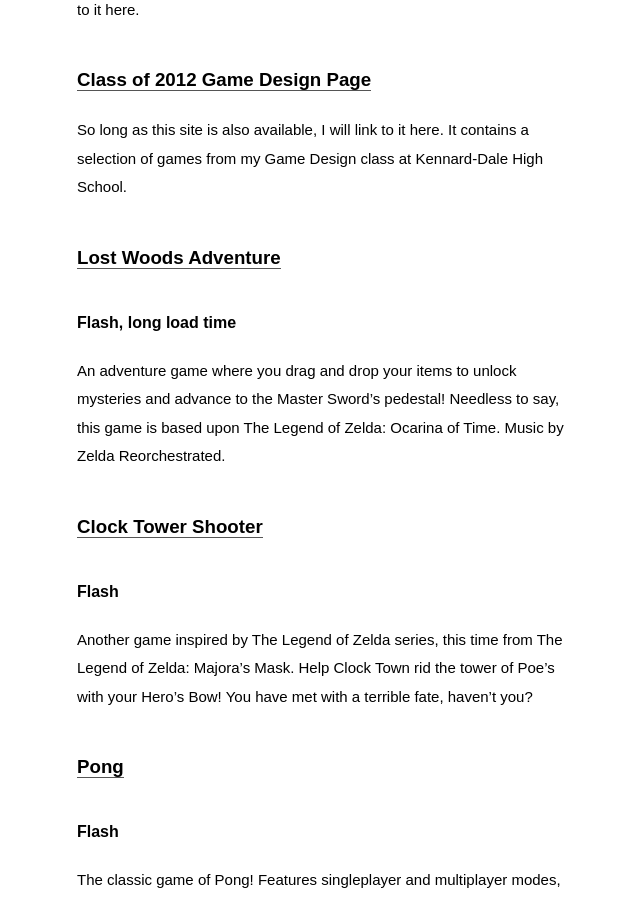
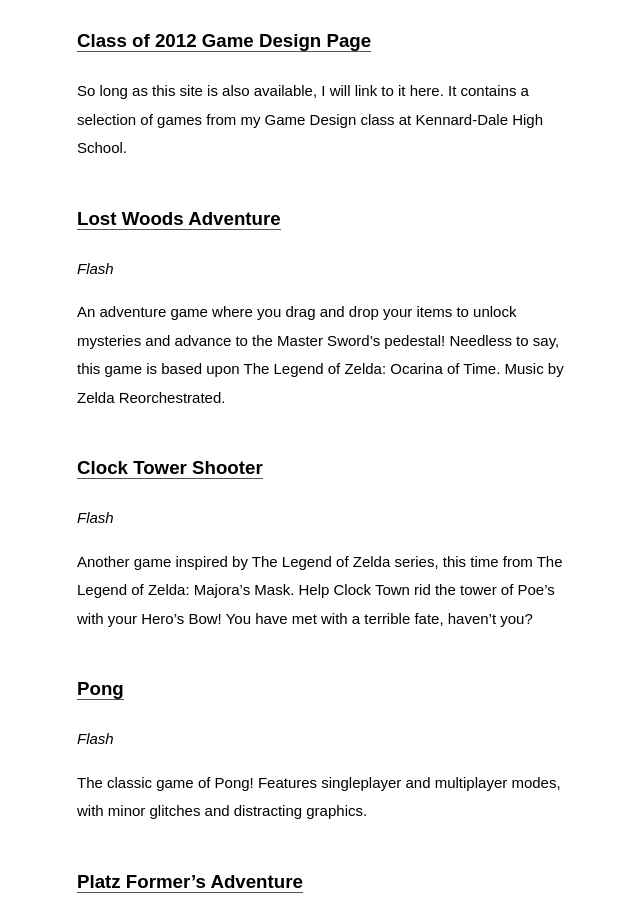
Before and after one commit to Larke12/larke12.github.io, a Jekyll site: the page built from _posts/2015-12-24-game-design.md, in a window 1280 px wide and 900 px high, scrolled down 1145 px. Shown: the whole window, without its empty margins (313-953 px from the left). Built offline with Jekyll 4.4.1, drawn with Linux system fonts in a browser that asks for light colours; some web fonts are replaced.

Commit message:
Updated formatting on Game Design

```diff
--- a/_posts/2015-12-24-game-design.md
+++ b/_posts/2015-12-24-game-design.md
@@ -6,14 +6,12 @@ updated: 2015-12-24 12:42
 ## College
 
 ### [Cave of Despair](../../assets/Cave_of_Despair_Game_rhammett.swf)
-
-#### Flash
+<em>Flash</em>
 
 This game was created in my first semester of college with the help of my friends Aaron Kirby and Josiah Watts. Much of what I did was in the general coding and story/decision making. It is fully playable, with a few possible bugs. Enjoy the tale of saving your friend from harm!
 
 ### Chomp!
-
-#### C/C++
+<em>C/C++</em>
 
 This game was created in my second semester of college, with some code given to us from our instructor. It’s essentially Pacman in C++. A lot of work was put into this game, along with bonus levels and elements not required by the basic grading scale. <b>Looking for the file to upload</b>.
 
@@ -30,27 +28,26 @@ Contains all works from my high school career. From the games below, to small la
 So long as this site is also available, I will link to it here. It contains a selection of games from my Game Design class at Kennard-Dale High School.
 
 ### [Lost Woods Adventure](../../assets/advent_lost.swf)
-
-#### Flash, long load time
+<em>Flash</em>
 
 An adventure game where you drag and drop your items to unlock mysteries and advance to the Master Sword’s pedestal! Needless to say, this game is based upon The Legend of Zelda: Ocarina of Time. Music by Zelda Reorchestrated.
 
 ### [Clock Tower Shooter](../../assets/shot.swf)
-#### Flash
+<em>Flash</em>
 
 Another game inspired by The Legend of Zelda series, this time from The Legend of Zelda: Majora’s Mask. Help Clock Town rid the tower of Poe’s with your Hero’s Bow! You have met with a terrible fate, haven’t you?
 
 ### [Pong](../../assets/ponga.swf)
-#### Flash
+<em>Flash</em>
 
 The classic game of Pong! Features singleplayer and multiplayer modes, with minor glitches and distracting graphics.
 
 ### [Platz Former’s Adventure](../../assets/platform_fix.swf)
-#### Flash
+<em>Flash</em>
 
 A platformer with a small inspiration from Kirby. Save the townsfolk by collecting enough coins before they disappear!
 
 ### [3D Maze](../../assets/maze_game.blend)
-#### Blender File
+<em>Blender File</em>
 
 A 3D maze game that can be run using <a href="http://www.blender.org/" target="_blank">Blender</a>. Download the file and open in Blender, then press 'P' to begin the maze game.
```
